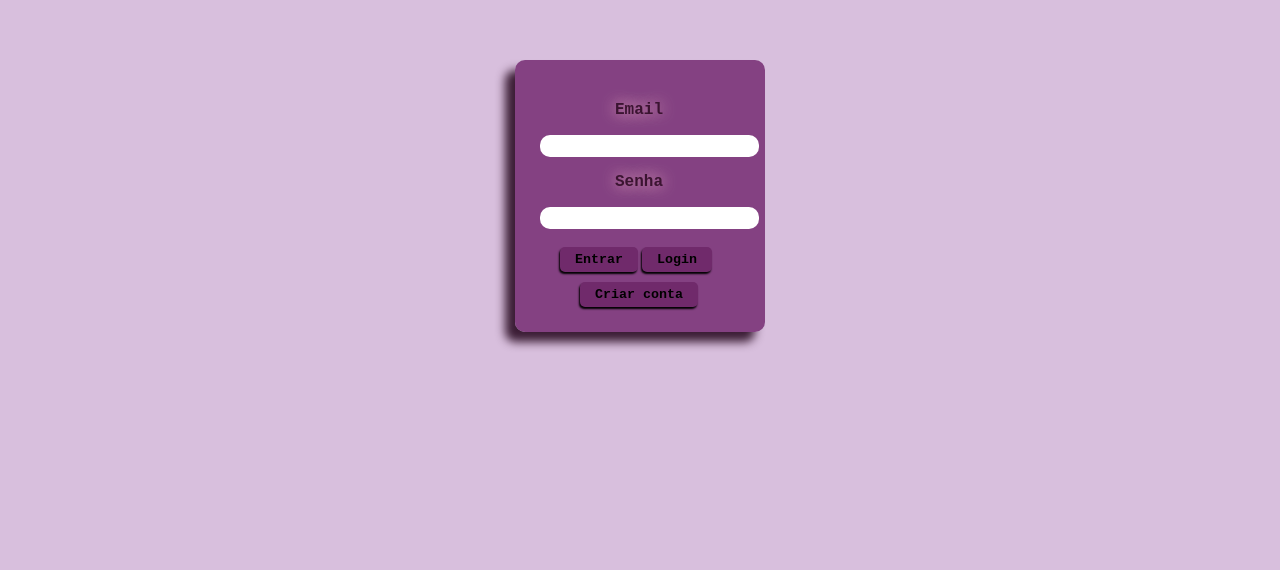
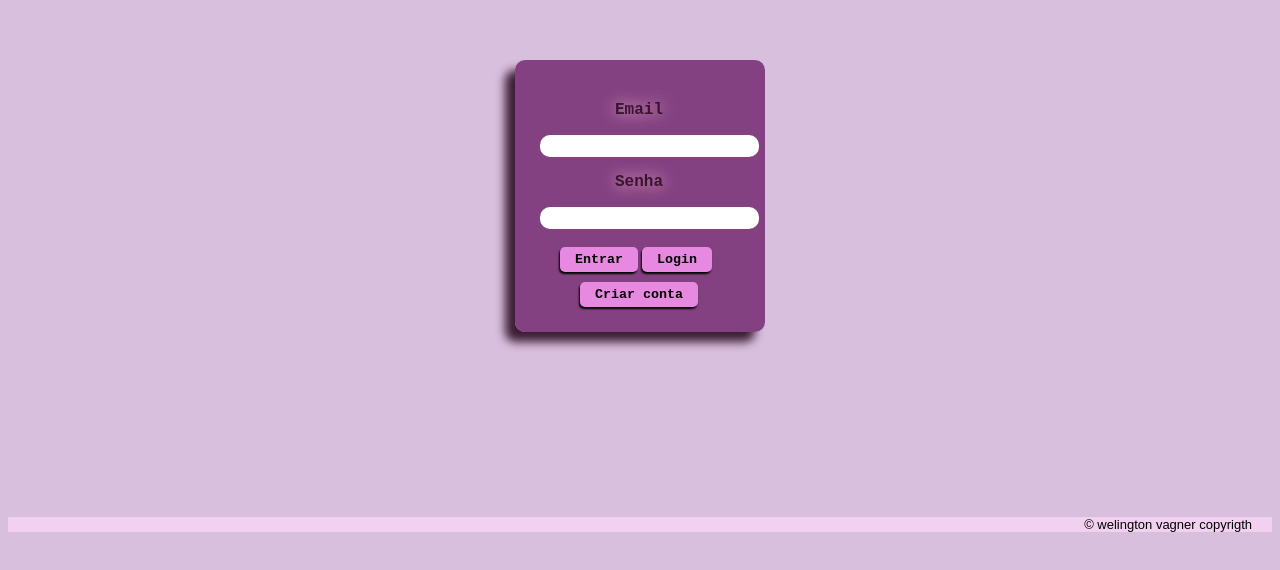
Before and after one commit to WelingtonVagner/Tela-de-login, a plain HTML site: page index.html in a window 1280 px wide. Shown: the part 140-710 px from the top of the page. Drawn offline with Linux system fonts and the light colour scheme.

Commit message:
adiçao de copyrigth

```diff
--- a/estolo.css
+++ b/estolo.css
@@ -41,7 +41,7 @@
     font-family: 'Courier New';
     font-weight: 900;
     border: 0;
-    background-color: rgb(112, 42, 107);
+    background-color: rgb(231, 136, 225);
     box-shadow: -1px 2px 2px;
 
 }
@@ -53,3 +53,16 @@ body{
 
     background-color: rgb(216, 191, 221);
 }
+
+#copy{
+    font-family: Arial, Helvetica, sans-serif;
+    font-size: small;
+    text-align:end;
+    text-transform: lowercase;
+    margin-top: 185px;
+    padding-right:20px ;
+    background-color: rgb(242, 209, 240);
+    position: static;
+    max-height: 100px;
+    max-width: 5000px;
+}
--- a/index.html
+++ b/index.html
@@ -25,5 +25,6 @@
     </div>
     </div>
     </div>
+    <p id="copy">&copy Welington Vagner copyrigth</p>
     </body>
 </html>
```
